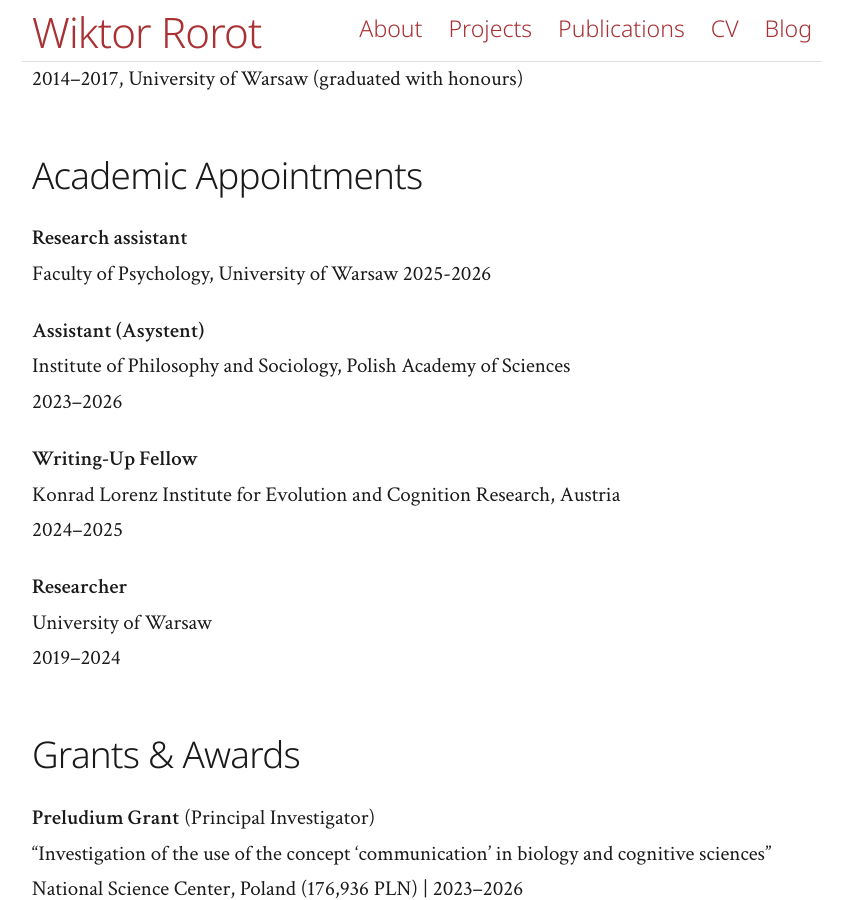
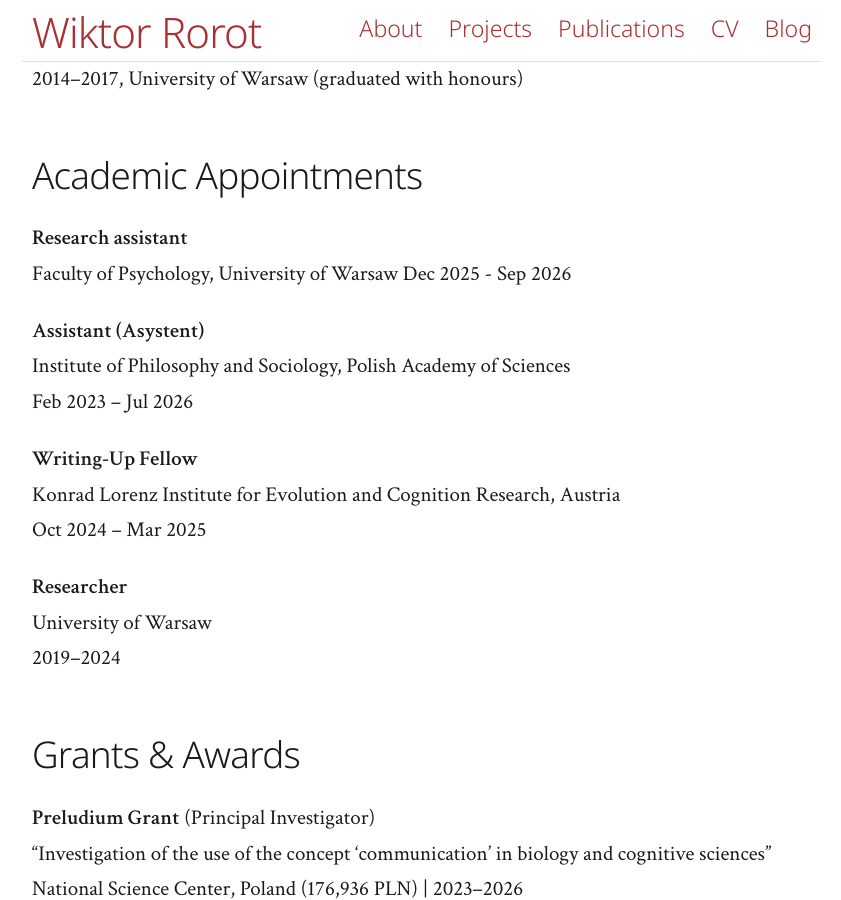
Before and after one commit to wikror/wikror.github.io, a Jekyll site: the page built from cv/index.md, in a window 1280 px wide and 900 px high, scrolled down 1333 px. Shown: the whole window, without its empty margins (218-1059 px from the left). Built offline with Jekyll 4.4.1, drawn with Linux system fonts in a browser that asks for light colours; a style sheet for code colours, icons or effects is not loaded.

Commit message:
CV further fixes

```diff
--- a/cv/index.md
+++ b/cv/index.md
@@ -48,15 +48,15 @@
 
 **Research assistant**
 Faculty of Psychology, University of Warsaw
-2025-2026
+Dec 2025 - Sep 2026
 
 **Assistant (Asystent)**
 Institute of Philosophy and Sociology, Polish Academy of Sciences
-2023–2026
+Feb 2023 – Jul 2026
 
 **Writing-Up Fellow**
 Konrad Lorenz Institute for Evolution and Cognition Research, Austria
-2024–2025
+Oct 2024 – Mar 2025
 
 **Researcher**
 University of Warsaw
```
